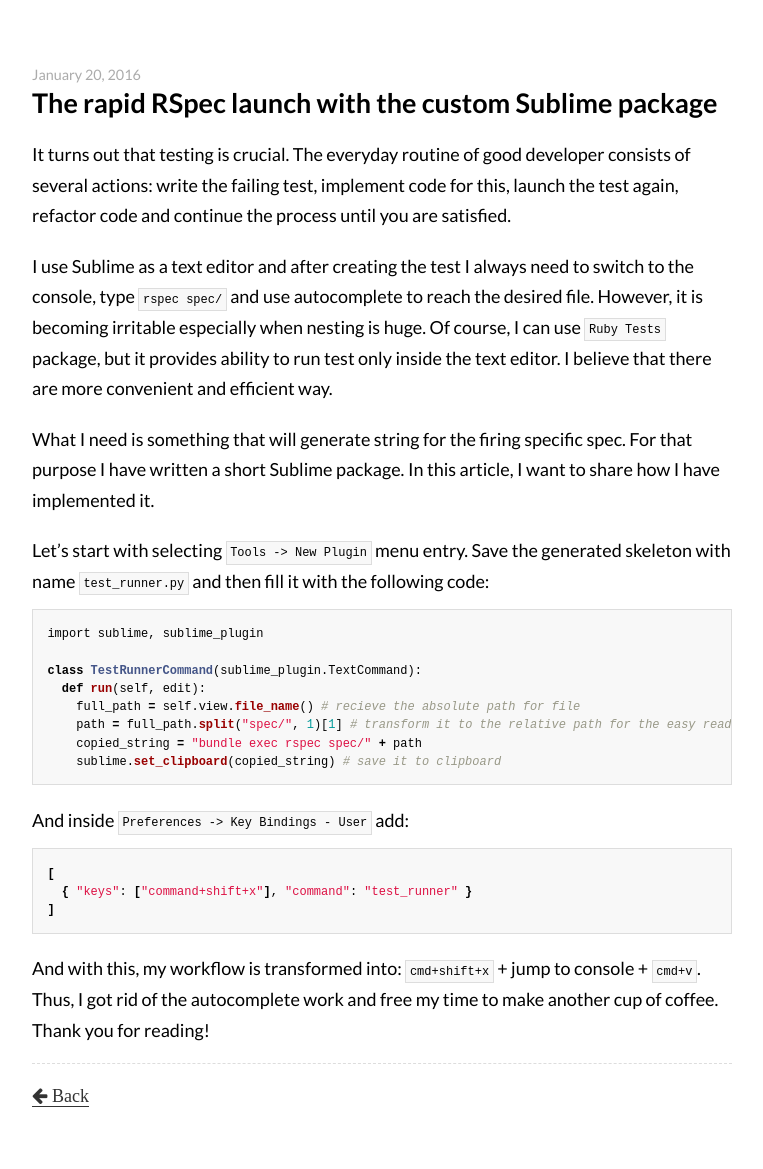
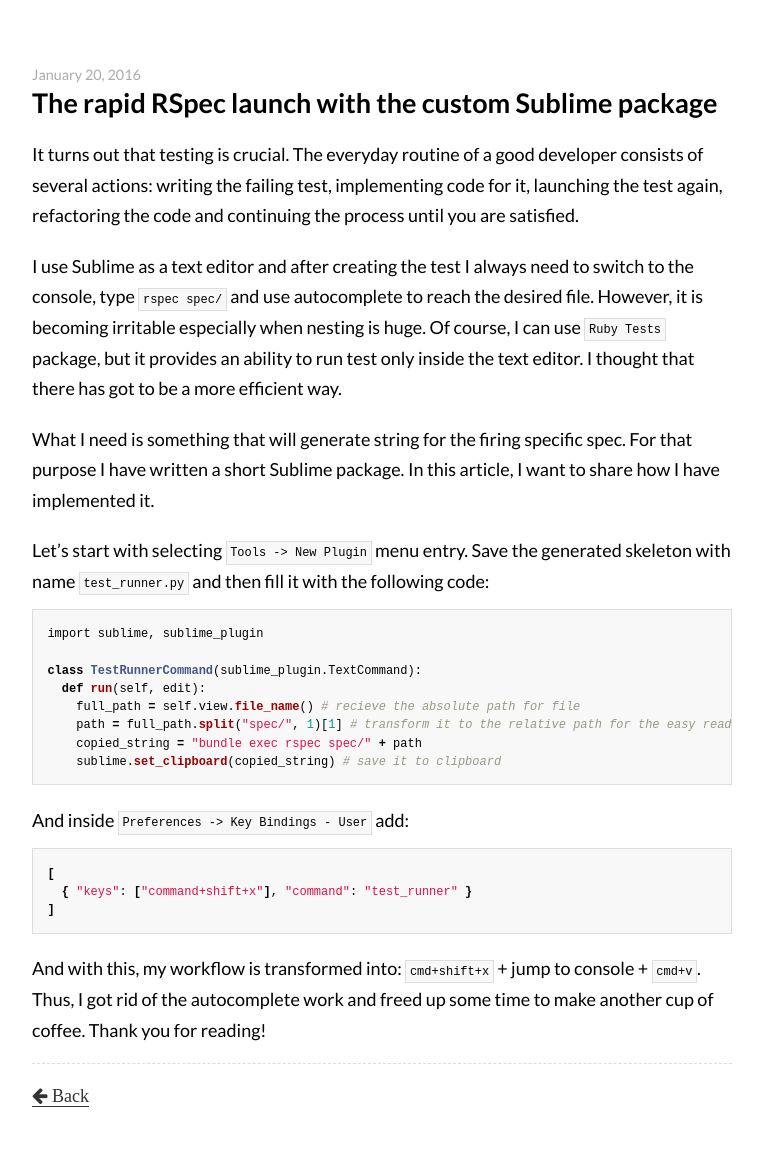
Before and after one commit to ArturMinnullin/arturminnullin.github.io, a Jekyll site: the page built from _posts/2016-01-20-the-rapid-rspec-launch.markdown, in a window 1280 px wide. Shown: the whole page, without its empty margins (258-1021 px from the left). Built offline with Jekyll 4.4.1, drawn with Linux system fonts in a browser that asks for light colours; nearby versions of some CDN libraries; Markdown is read by kramdown in place of the engine named in the settings.

Commit message:
Fix grammatic errors

````diff
--- a/_posts/2016-01-20-the-rapid-rspec-launch.markdown
+++ b/_posts/2016-01-20-the-rapid-rspec-launch.markdown
@@ -4,9 +4,9 @@
 description: Writing custom Sublime package to accelerate the launch of the specific spec
 date: 2016-01-20 00:00:00
 ---
-It turns out that testing is crucial. The everyday routine of good developer consists of several actions: write the failing test, implement code for this, launch the test again, refactor code and continue the process until you are satisfied.
+It turns out that testing is crucial. The everyday routine of a good developer consists of several actions: writing the failing test, implementing code for it, launching the test again, refactoring the code and continuing the process until you are satisfied.
 
-I use Sublime as a text editor and after creating the test I always need to switch to the console, type `rspec spec/` and use autocomplete to reach the desired file. However, it is becoming irritable especially when nesting is huge. Of course, I can use `Ruby Tests` package, but it provides ability to run test only inside the text editor. I believe that there are more convenient and efficient way.
+I use Sublime as a text editor and after creating the test I always need to switch to the console, type `rspec spec/` and use autocomplete to reach the desired file. However, it is becoming irritable especially when nesting is huge. Of course, I can use `Ruby Tests` package, but it provides an ability to run test only inside the text editor. I thought that there has got to be a more efficient way.
 
 What I need is something that will generate string for the firing specific spec. For that purpose I have written a short Sublime package. In this article, I want to share how I have implemented it.
 
@@ -31,4 +31,4 @@
 ]
 ```
 
-And with this, my workflow is transformed into: `cmd+shift+x` + jump to console + `cmd+v`. Thus, I got rid of the autocomplete work and free my time to make another cup of coffee. Thank you for reading!
+And with this, my workflow is transformed into: `cmd+shift+x` + jump to console + `cmd+v`. Thus, I got rid of the autocomplete work and freed up some time to make another cup of coffee. Thank you for reading!
````
